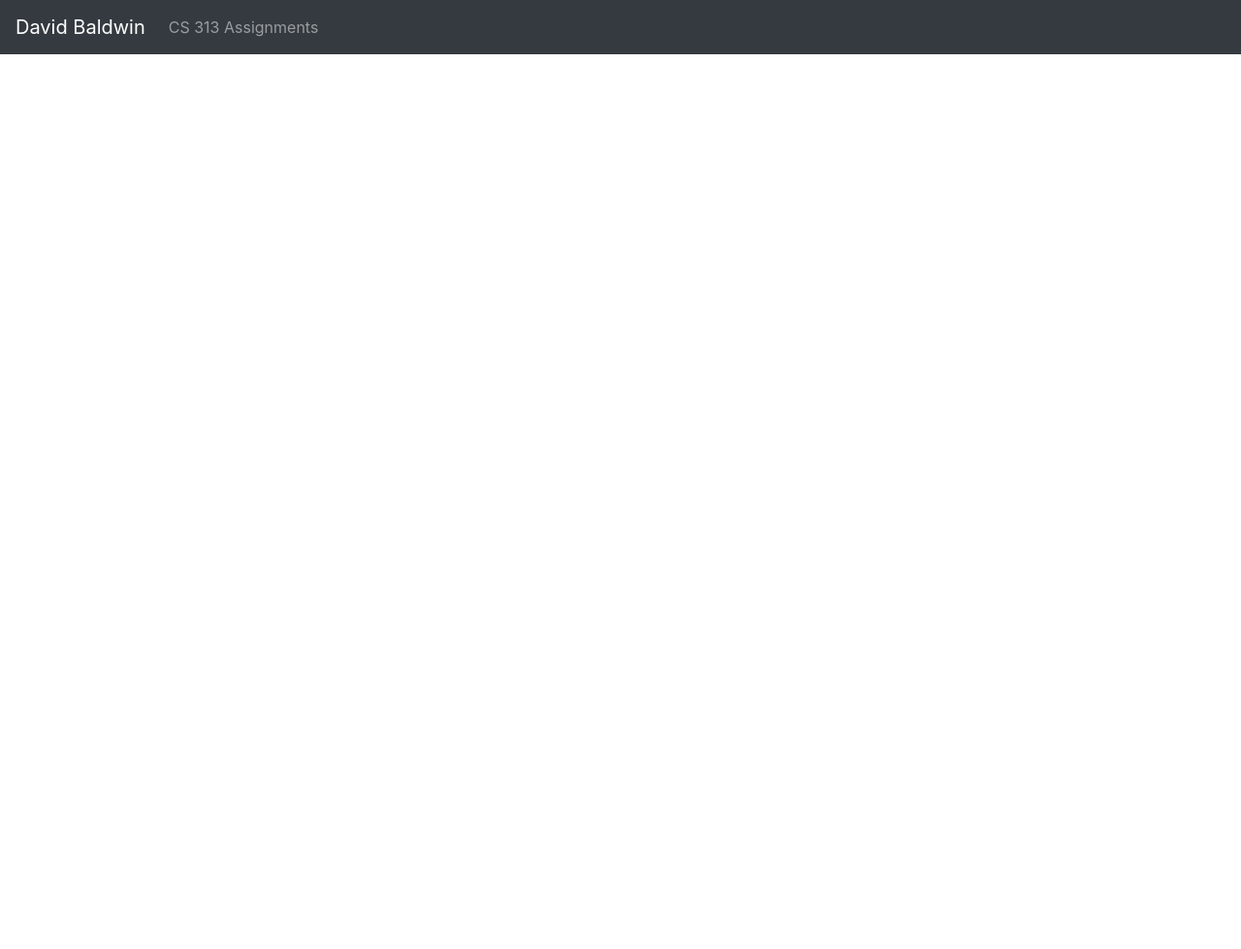
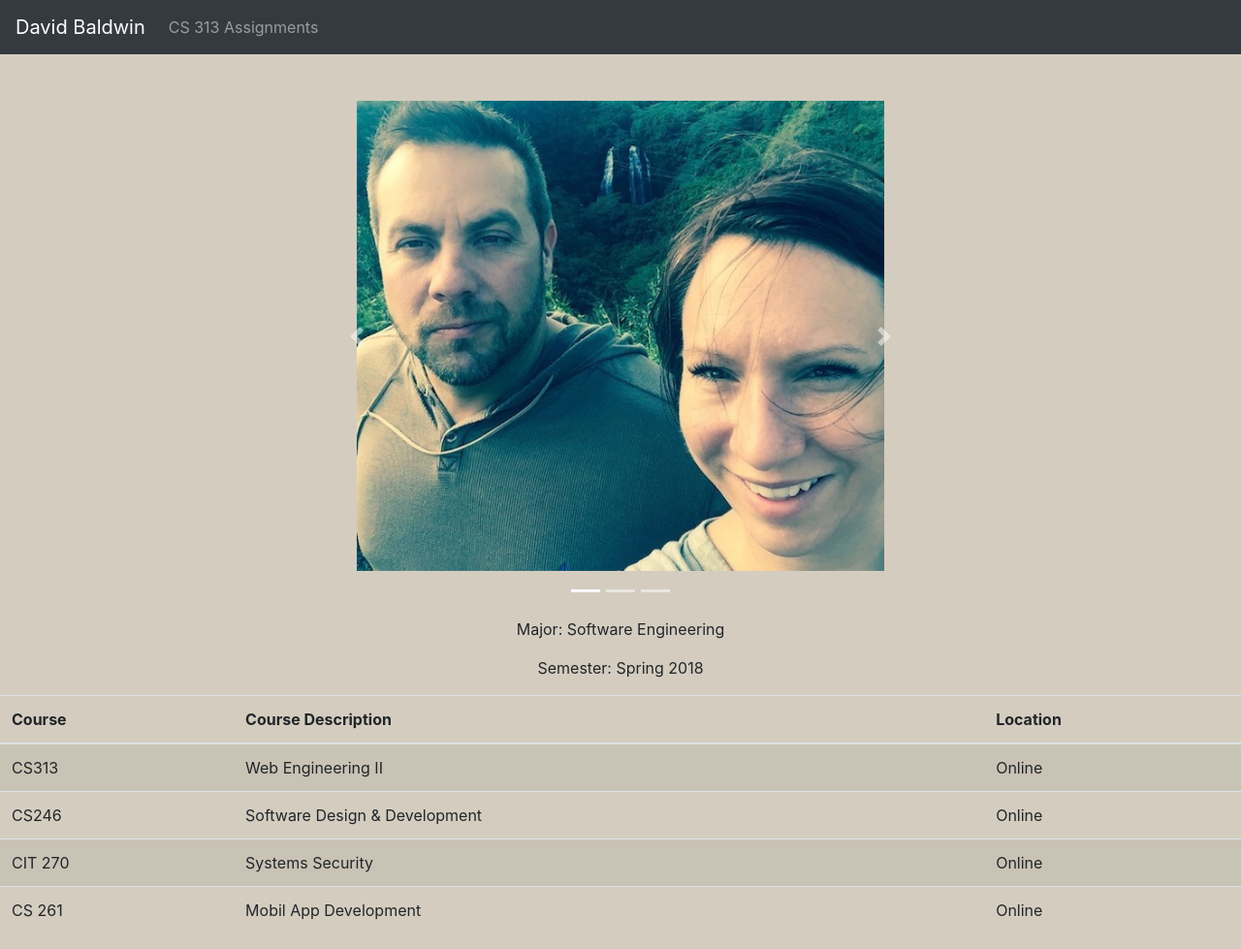
Before and after one commit to dbaldwin77/CS313, a PHP site: page / in a window 1280 px wide. Shown: the whole page at 97% size. Before the commit the page ends 56 px from the top, so only its background shows below. Run offline with PHP 8.4, Linux system fonts and the light colour scheme.

Commit message:
Updated web page

```diff
--- a/Scripts/script01.js
+++ /dev/null
@@ -1 +0,0 @@
-.
--- a/Stylesheets/stylesheet01.css
+++ b/Stylesheets/stylesheet01.css
@@ -1 +1,20 @@
-.
+a {
+    list-style-type: none;
+    color: black;
+}
+.pclass {
+    margin-left: auto;
+    margin-right: auto;
+    text-align: center;
+}
+
+#myCarousel {
+    display: block;
+    margin-left: auto;
+    margin-right: auto;
+    width: 50%;
+}
+
+body {
+    background-color: rgb(212,205,191);
+}
--- a/Stylesheets/stylesheet02.css
+++ b/Stylesheets/stylesheet02.css
@@ -1,5 +1,6 @@
 .divClass {
-    background-color: rgb(212,212,212)
+    background-color: rgb(212,212,212);
+
 }
 
 .divClass:hover {
--- a/assignments/week02/index.php
+++ b/assignments/week02/index.php
@@ -7,8 +7,8 @@
     <script src="https://maxcdn.bootstrapcdn.com/bootstrap/4.0.0/js/bootstrap.min.js" integrity="sha384-JZR6Spejh4U02d8jOt6vLEHfe/JQGiRRSQQxSfFWpi1MquVdAyjUar5+76PVCmYl" crossorigin="anonymous"></script>
 
     <title>Week 2</title>
-      <script type="text/javascript" src="../Scripts/script02.js"></script>
-      <link rel="stylesheet" href="../Stylesheets/stylesheet02.css"/>
+      <script type="text/javascript" src="../../Scripts/script02.js"></script>
+      <link rel="stylesheet" href="../../Stylesheets/stylesheet02.css"/>
 			<script src="https://ajax.googleapis.com/ajax/libs/jquery/3.3.1/jquery.min.js"></script>
 			<link rel="stylesheet" href="https://stackpath.bootstrapcdn.com/bootstrap/4.1.0/css/bootstrap.min.css" integrity="sha384-9gVQ4dYFwwWSjIDZnLEWnxCjeSWFphJiwGPXr1jddIhOegiu1FwO5qRGvFXOdJZ4" crossorigin="anonymous">
   </head>
--- a/index.php
+++ b/index.php
@@ -5,7 +5,8 @@
     <script src="https://ajax.googleapis.com/ajax/libs/jquery/3.3.1/jquery.min.js"></script>
     <link rel="stylesheet" href="https://maxcdn.bootstrapcdn.com/bootstrap/4.0.0/css/bootstrap.min.css" integrity="sha384-Gn5384xqQ1aoWXA+058RXPxPg6fy4IWvTNh0E263XmFcJlSAwiGgFAW/dAiS6JXm" crossorigin="anonymous">
     <script src="https://maxcdn.bootstrapcdn.com/bootstrap/4.0.0/js/bootstrap.min.js" integrity="sha384-JZR6Spejh4U02d8jOt6vLEHfe/JQGiRRSQQxSfFWpi1MquVdAyjUar5+76PVCmYl" crossorigin="anonymous"></script>
-
+    <script type="text/javascript" src="Scripts/script01.js"></script>
+    <link rel="stylesheet" href="Stylesheets/stylesheet01.css"/>
       <title>My page</title>
 
   </head>
@@ -26,5 +27,66 @@
            </div>
          </nav>
 
+          <div id="myCarousel" class="carousel slide" data-ride="carousel">
+
+          <ol class="carousel-indicators">
+            <li data-target="#myCarousel" data-slide-to="0" class="active"></li>
+            <li data-target="#myCarousel" data-slide-to="1"></li>
+            <li data-target="#myCarousel" data-slide-to="2"></li>
+          </ol>
+
+
+          <div class="carousel-inner">
+
+            <div class="carousel-item active">
+              <img src="images/IMG_0770.jpg" alt="me and my wife" class="img-fluid p-5">
+            </div>
+
+            <div class="carousel-item">
+              <img src="images/IMG_1058.jpg" alt="my kids" class="img-fluid p-5">
+            </div>
+
+          </div>
+
+
+          <a class="carousel-control-prev" href="#myCarousel" data-slide="prev">
+            <span class="carousel-control-prev-icon"></span>
+          </a>
+          <a class="carousel-control-next" href="#myCarousel" data-slide="next">
+            <span class="carousel-control-next-icon"></span>
+          </a>
+        </div>
+          <p class="pclass">Major: Software Engineering</p>
+          <p class="pclass">Semester: Spring 2018</p>
+          <table class="table table-striped">
+            <thead>
+              <tr>
+                <th>Course</th>
+                <th>Course Description</th>
+                <th>Location</th>
+              </tr>
+            </thead>
+            <tbody>
+              <tr>
+                <td>CS313</td>
+                <td>Web Engineering II</td>
+                <td>Online</td>
+              </tr>
+              <tr>
+                <td>CS246</td>
+                <td>Software Design & Development</td>
+                <td>Online</td>
+              </tr>
+                <td>CIT 270</td>
+                <td>Systems Security</td>
+                <td>Online</td>
+              </tr>
+              <tr>
+                <td>CS 261</td>
+                <td>Mobil App Development</td>
+                <td>Online</td>
+              </tr>
+            </tbody>
+          </table>
   </body>
 </html>
```
Also changed, not shown: assignments/index.php (+57 -8 lines), images/IMG_0770.jpg (added), images/IMG_1058.jpg (added). Lines whose indentation alone changed are shown as unchanged.
